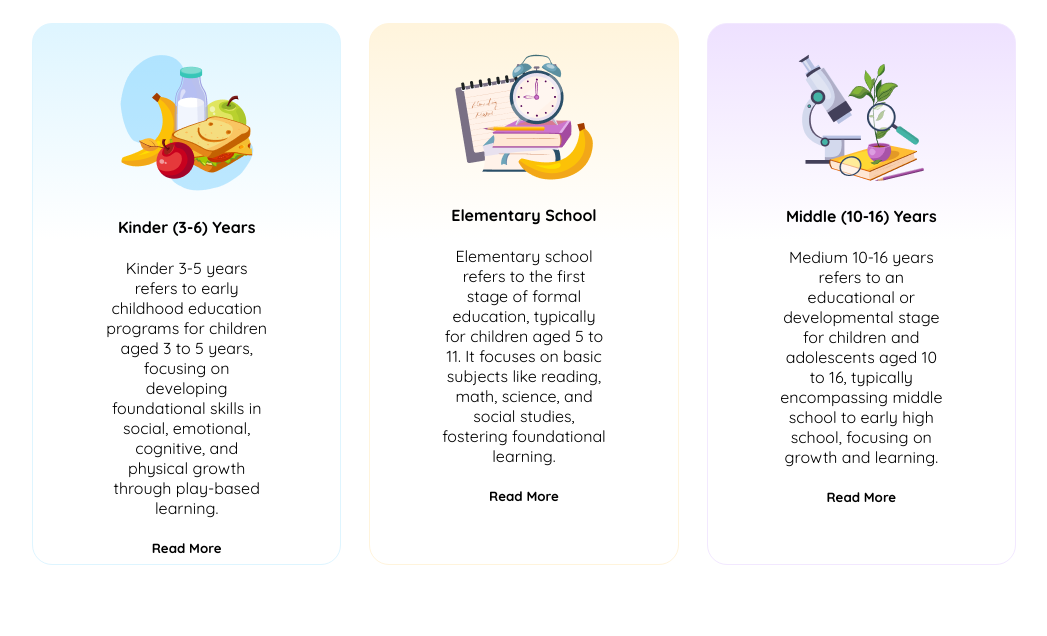
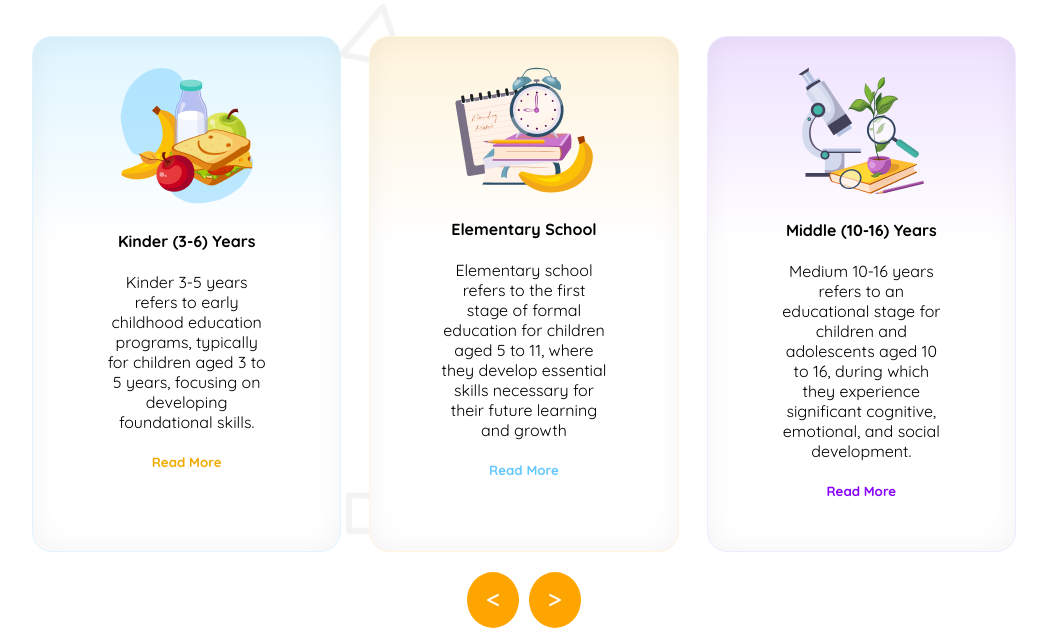
Before and after one commit to nurul-alam-721/responsive-web-development-assignment-02, a plain HTML site: page index.html in a window 1280 px wide. Shown: the part 775-1411 px from the top of the page, without its empty margins (116-1163 px from the left). Before the commit the page ends 1348 px from the top, so only its background shows below. Drawn offline with Linux system fonts and the light colour scheme.

Commit message:
curriculam section and made resonsive

```diff
--- a/index.html
+++ b/index.html
@@ -38,33 +38,38 @@
                 <h4 class="banner-description">With the courage, Confidence, Creativity and Compassion to make their Unique Contribution in a Diverse and Dynamic World.</h4>
                 <button class="enroll-btn btn-primary">Enroll Now</button>
             </div>
-            <div class="hero-kids">
+            <div id="hero-kid">
                 <img src="assets/hero-kids.png" alt="">
             </div>
         </section>
     </header>
-    <main class="curriculum-main">
+    <main>
         <section class="curriculum-section">
             <h3 class="section-title">Standard Curriculum</h3>
             <div class="curriculum-container">
                 <div class="curriculum curriculum-1">
                     <img src="assets/kinder.png" alt="" class="curriculum-img">
                     <h4 class="curriculum-title">Kinder (3-6) Years</h4>
-                    <p class="curriculum-description">Kinder 3-5 years refers to early childhood education programs for children aged 3 to 5 years, focusing on developing foundational skills in social, emotional, cognitive, and physical growth through play-based learning.</p>
-                    <h5 class="read-more-1">Read More</h5>
+                    <p class="curriculum-description">Kinder 3-5 years refers to early childhood education programs, typically for children aged 3 to 5 years, focusing on developing foundational skills.</p>
+                    <h5 id="read-more-1">Read More</h5>
                 </div>
                 <div class="curriculum curriculum-2">
                     <img src="assets/elementary.png" alt="" class="curriculum-img">
                     <h4 class="curriculum-title">Elementary School</h4>
-                    <p class="curriculum-description">Elementary school refers to the first stage of formal education, typically for children aged 5 to 11. It focuses on basic subjects like reading, math, science, and social studies, fostering foundational learning.</p>
-                    <h5 class="read-more-2">Read More</h5>
+                    <p class="curriculum-description">Elementary school refers to the first stage of formal education for children aged 5 to 11, where they develop essential skills necessary for their future learning and growth </p>
+                    <h5 id="read-more-2">Read More</h5>
                 </div>
                 <div class="curriculum curriculum-3">
                     <img src="assets/middle.png" alt="" class="curriculum-img">
                     <h4 class="curriculum-title">Middle (10-16) Years</h4>
-                    <p class="curriculum-description">Medium 10-16 years refers to an educational or developmental stage for children and adolescents aged 10 to 16, typically encompassing middle school to early high school, focusing on growth and learning.</p>
-                    <h5 class="read-more-3">Read More</h5>
+                    <p class="curriculum-description">Medium 10-16 years refers to an educational stage for children and adolescents aged 10 to 16, during which they experience significant cognitive, emotional, and social development.</p>
+                    <h5 ID="read-more-3">Read More</h5>
                 </div>
+
+            </div>
+            <div class="greater-less-sign">
+                <i class="fa-solid fa-less-than"></i>
+                <i class="fa-solid fa-greater-than"></i>
             </div>
         </section>
     </main>
--- a/styles/kids-school.css
+++ b/styles/kids-school.css
@@ -78,12 +78,13 @@
 }
 
 
+
 /* banner styles */
 .banner-container{
     display: flex;
     align-items: center;
     gap: 50px;
-    margin: 0 140px;
+    margin: 0px 140px;
 }
 .banner-texts{
     max-width: 640px;
@@ -98,10 +99,9 @@
 }
 .enroll-btn{
     background-color:rgba(0, 0, 0, 0.884);
+    margin-bottom: 20px;
 }
-header> .enroll-btn{
-    background-color: inherit;
-}
+
 
 .bar-icon{
     display: none;
@@ -109,7 +109,10 @@ header> .enroll-btn{
 
 /* curriculum section styles */
 
+
+
 .curriculum-section{
+    background-image: url("/assets/bg.png");
     margin: 0 140px;
 }
 
@@ -119,8 +122,8 @@ header> .enroll-btn{
     gap: 28px;
 }
 .curriculum{
-    max-width: 360px;
-    max-height: 480px;
+    max-width: 320px;
+    /* max-height: 380px; */
     text-align: center;
     border-radius: 20px;
     padding: 30px 70px;
@@ -128,14 +131,41 @@ header> .enroll-btn{
 .curriculum-1{
     border:1px solid #DEF5FF;
     background: linear-gradient(180deg,#DEF5FF, #FFFFFF 40%);
+    box-shadow: inset 0px 0px 28.3px 0.94px rgba(0, 0, 0, 0.05);
 }
 .curriculum-2{
     border:1px solid #FFF4DC;
     background:linear-gradient(180deg, #FFF4DC, #FFFFFF 40%);
+    box-shadow: inset 0px 0px 28.3px 0.94px rgba(0, 0, 0, 0.05);
 }
 .curriculum-3{
     border:1px solid #F2E8FF;
     background: linear-gradient( 180deg, #EEE1FF, #FFFFFF 40%);
+    box-shadow: inset 0px 0px 28.3px 0.94px rgba(0, 0, 0, 0.05);
+}
+
+#read-more-1{
+    color: #F0AA00;
+}
+#read-more-2{
+    color: #64C8FF;
+}
+#read-more-3{
+    color: #8700FF;
+}
+
+.greater-less-sign{
+    display: flex;
+    gap: 10px;
+    justify-content: center;
+    max-width: 100%;
+    color: white;
+    margin-top: 20px;
+}
+.fa-less-than, .fa-greater-than{
+    background-color: orange;
+    padding: 20px;
+    border-radius: 50%;
 }
 
 /* small device */
@@ -151,16 +181,25 @@ header> .enroll-btn{
     .banner-texts{
         justify-items: center;
     }
+    #hero-kid{
+        margin: 20px 10px;
+    }
 
     .logo-school{
         display: flex;
         justify-content: space-between;
-        width: 100px;
+        width: 100%;
+        gap: 220px;
     }
     .bar-icon{
-        display: flex;
+        display: inline;
         font-size: 2em;
-        margin-left: 150px;
+    }
+
+    .curriculum-container{
+        grid-template-columns: 1fr;
+        gap: 15px;
+        justify-content: center;
     }
 
 }
```
